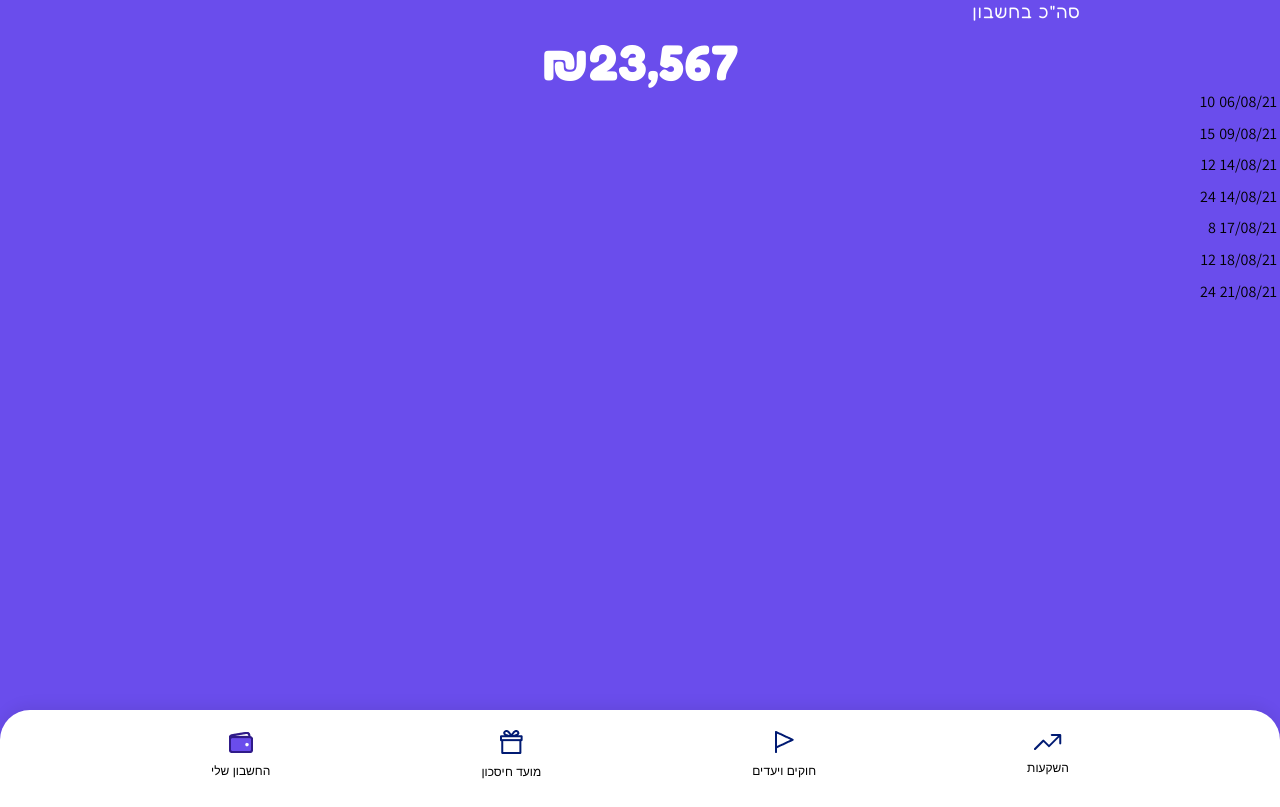
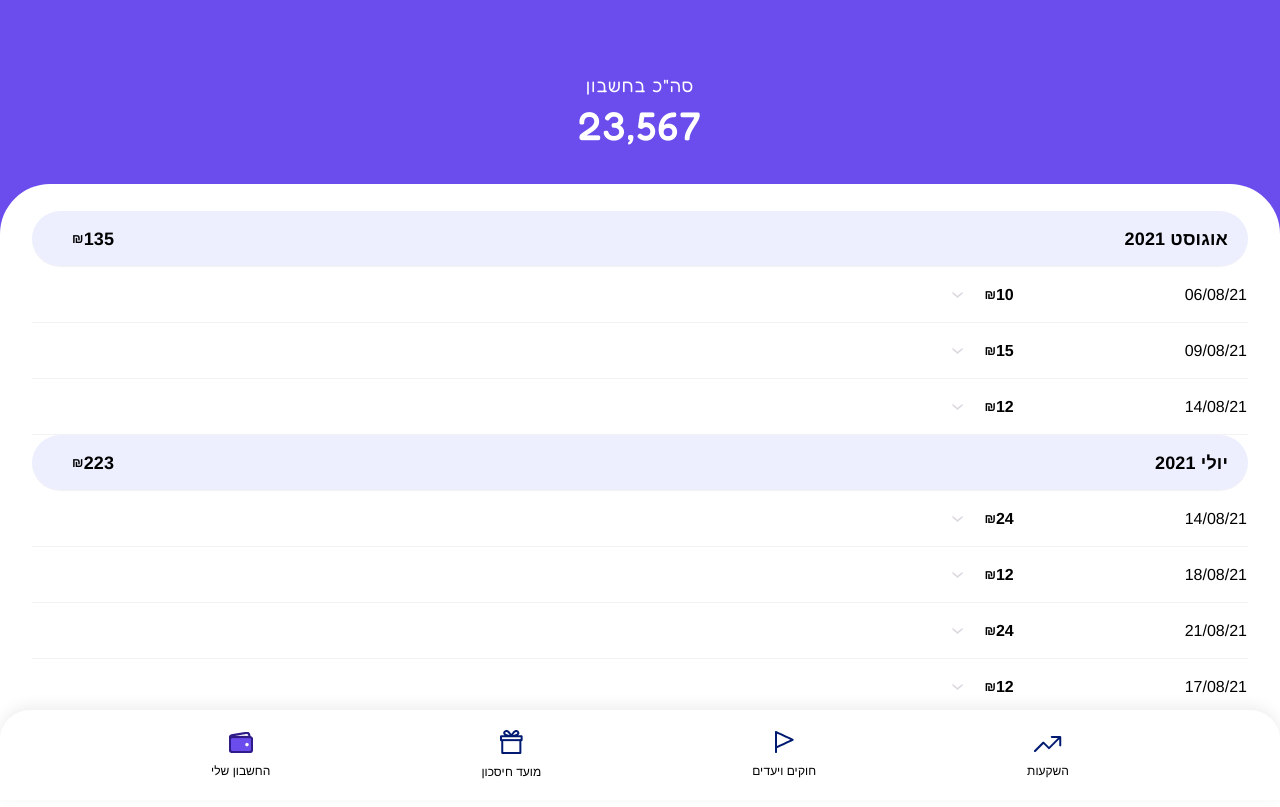
Before and after one commit to dorrang/saveme, a Vue app: page /#/account in a window 1280 px wide. Built offline with nearby package versions, Linux system fonts and the light colour scheme.

Commit message:
account page

```diff
--- a/src/assets/styles/basics/_base.scss
+++ b/src/assets/styles/basics/_base.scss
@@ -48,3 +48,7 @@ p {
     max-width: 48ch;
     margin: 0 0 1rem;
 }
+
+.pointer {
+    cursor: pointer;
+}
--- a/src/assets/styles/components/_account.scss
+++ b/src/assets/styles/components/_account.scss
@@ -1,4 +1,15 @@
 .account-container {
+    position: absolute;
+    background: #FFFFFF;
+    border-radius: 50px 50px 0px 0px;
+    display: flex;
+    flex-direction: column;
+    align-items: center;
+
+    height: 77%;
+    bottom: 0%;
+    width: 100%;
+
 
     .account-total {
         color: white;
@@ -9,21 +20,119 @@
         line-height: 48px;
         text-align: center;
         letter-spacing: 0.02em;
+        position: absolute;
+        top: -110px;
+
+        h1 {
+            font-family: 'Fredoka';
+            font-style: normal;
+            font-weight: 500;
+            font-size: 40px;
+            line-height: 48px;
+            text-align: center;
+            letter-spacing: 0.02em;
+
+        }
 
         p {
+            font-family: 'Fredoka';
+            font-style: normal;
             font-weight: 400;
             font-size: 18px;
             line-height: 22px;
+
+            margin-bottom: 5px;
 
         }
 
     }
 
-    .trans-list {
-        display: flex;
-        flex-direction: column;
-
+    table {
         width: 100%;
     }
 
+    .trans-list {
+        // display: flex;
+        display: table;
+        flex-direction: column;
+        width: 100%;
+        min-width: 100vw;
+        font-family: 'Arimo';
+        font-style: normal;
+        font-weight: 400;
+        font-size: 16px;
+        line-height: 18px;
+        /* identical to box height, or 112% */
+        justify-content: center;
+        // flex-wrap: wrap;
+        list-style: none;
+        margin: 0;
+        text-align: right;
+
+        padding: 25px 30px 0 30px;
+
+
+        tr {
+            border-bottom: #F3F2F3 1px solid;
+            display: flex;
+
+
+        }
+
+        td {
+            height: 55px;
+            display: flex;
+            align-items: center;
+
+            // padding: 0 20px;
+        }
+
+        .date {
+            padding-left: 170px;
+
+        }
+
+        .amount {
+            font-weight: bolder;
+            padding-left: 20px;
+        }
+
+        tr:first-of-type,
+        :nth-child(5) {
+            // display: flex;
+            width: 100%;
+            background-color: #edefff;
+            border-radius: 30px;
+            font-family: 'Arimo';
+            font-style: normal;
+            font-weight: 700;
+            font-size: 18px;
+            line-height: 24px;
+            letter-spacing: 0.15px;
+            padding: 0 20px;
+
+            td:first-of-type {
+                padding: 0;
+                width: 100%;
+            }
+
+            .edit-section {
+                display: none;
+            }
+
+
+
+        }
+
+        // :nth-child(5) {
+        //     background-color: #DBDFFF;
+        //     border-radius: 30px;
+
+        // }
+
+
+
+
+    }
+
 }
--- a/src/assets/styles/components/_nav-bar.scss
+++ b/src/assets/styles/components/_nav-bar.scss
@@ -3,13 +3,13 @@
     box-shadow: 0px -4px 15px rgba(0, 0, 0, 0.07);
     border-radius: 30px 30px 0px 0px;
     display: flex;
-    position: absolute;
+    position: sticky;
     bottom: 0%;
     align-items: center;
     justify-content: space-evenly;
     width: 100%;
     height: 90px;
-
+    padding: 20px 0;
     font-family: 'Arimo';
     font-style: normal;
     font-weight: 400;
@@ -31,11 +31,11 @@
             padding-top: 10px;
         }
 
-        :first-child {
-            img {
-                padding-top: 5px;
-                padding-bottom: 1px;
-            }
+        .invst {
+
+            padding-top: 5px;
+            padding-bottom: 1px;
+
         }
 
 
--- a/src/components/nav-bar.vue
+++ b/src/components/nav-bar.vue
@@ -1,7 +1,7 @@
 <template>
   <div class="nav-container">
     <div class="nav-cell">
-      <img src="../assets/imgs/arrow-icon.png" alt="" />
+      <img class="invst" src="../assets/imgs/arrow-icon.png" alt="" />
       <p>השקעות</p>
     </div>
     <div class="nav-cell">
--- a/src/views/my-account.vue
+++ b/src/views/my-account.vue
@@ -8,12 +8,13 @@
     </div>
     <table class="trans-list">
       <tr v-for="trans in account.transList" :key="trans.transId">
-        <td>{{ trans.date }}</td>
-        <td>{{ trans.amount }}</td>
-        <td class="edit-section">
-          <!-- <button><router-link :toy="toy" :to="'/toy/details/'+toy._id">Details</router-link></button>
-            <button><router-link :to="'/toy/edit/'+toy._id">Edit</router-link></button>
-            <button @click="removeToy(toy._id)">Remove</button> -->
+        <td class="date">{{ trans.date }}</td>
+        <td class="amount">
+          {{ trans.amount }}
+          <span style="font-size: small">₪</span>
+        </td>
+        <td class="pointer edit-section">
+          <img src="../assets/imgs/v-arrow.png" alt="" />
         </td>
       </tr>
     </table>
@@ -31,10 +32,16 @@ export default {
   name: "account",
   data() {
     return {
-      accountTotal: "₪23,567",
+      accountTotal: "23,567",
       account: {
-        total: "₪23,567",
+        total: "23,567",
         transList: [
+          {
+            transId: 0,
+            date: "אוגוסט 2021",
+            amount: "135",
+          },
+
           {
             transId: 1,
             date: "06/08/21",
@@ -50,15 +57,16 @@ export default {
             date: "14/08/21",
             amount: "12",
           },
+
           {
             transId: 4,
-            date: "14/08/21",
-            amount: "24",
+            date: "יולי 2021",
+            amount: "223",
           },
           {
             transId: 5,
-            date: "17/08/21",
-            amount: "8",
+            date: "14/08/21",
+            amount: "24",
           },
           {
             transId: 6,
@@ -70,6 +78,11 @@ export default {
             date: "21/08/21",
             amount: "24",
           },
+          {
+            transId: 8,
+            date: "17/08/21",
+            amount: "12",
+          },
         ],
       },
     };
```
Also changed, not shown: src/assets/imgs/v-arrow.png (added).
